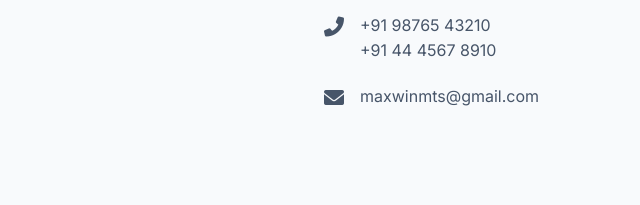
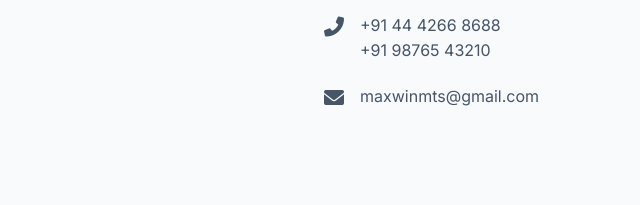
Before and after one commit to KavyaSreeA/maxibio, a plain HTML site: page index.html in a window 1280 px wide. Shown: the part 2939-3144 px from the top of the page, 640-1280 px from the left. Drawn offline with Linux system fonts and the light colour scheme.

Commit message:
Update index.html
yes

```diff
--- a/index.html
+++ b/index.html
@@ -209,8 +209,8 @@
               <li>
                 <i class="fas fa-phone-alt"></i>
                 <div>
-                  <span>+91 98765 43210</span>
-                  <span>+91 44 4567 8910</span>
+                  <span>+91 44 4266 8688</span>
+                  <span> +91 98765 43210 </span>
                 </div>
               </li>
               <li>
```
